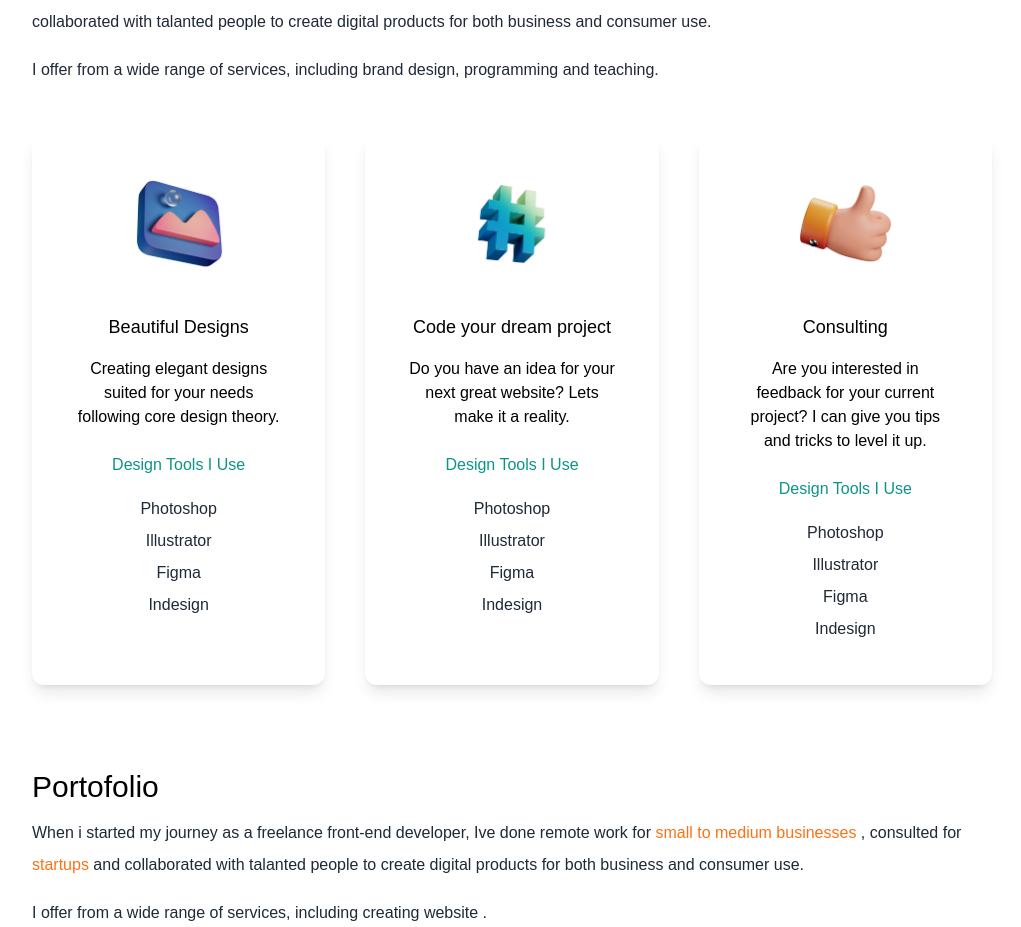
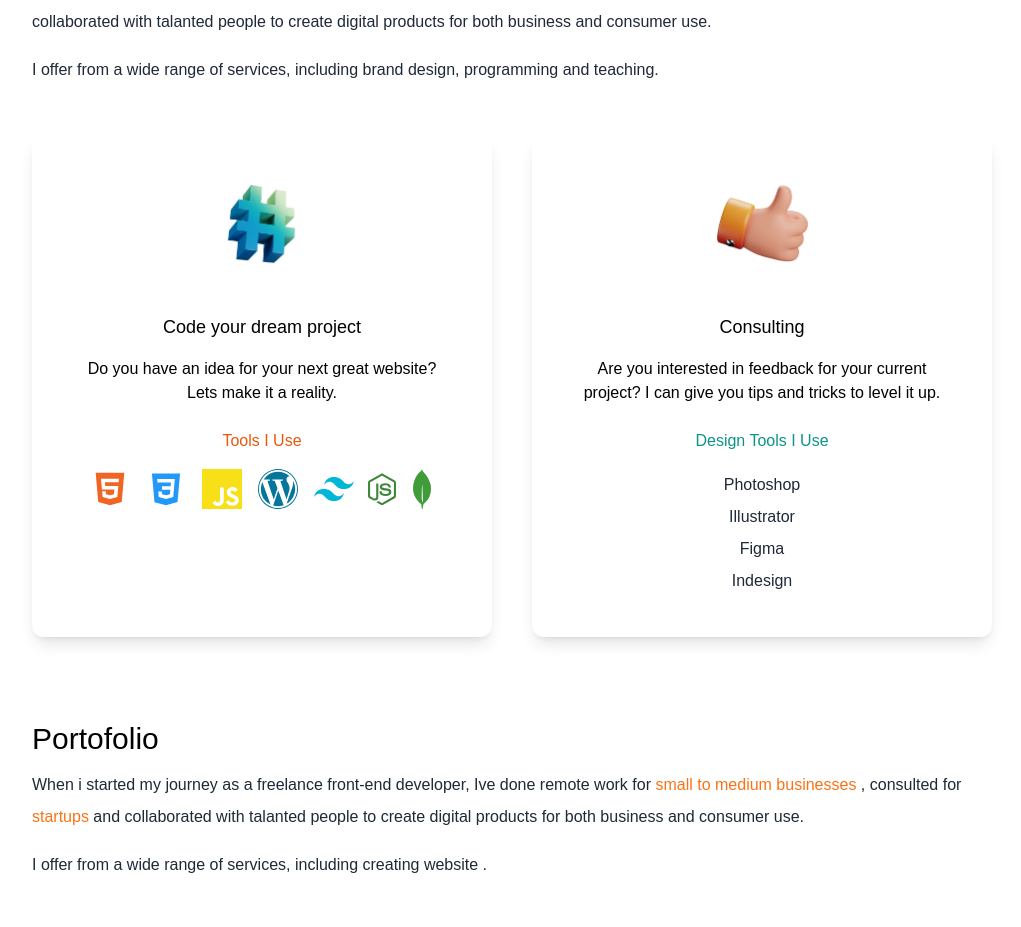
Before and after one commit to sora-dev/soraweb, a Next.js app: page / in a window 1280 px wide. Shown: the part 1042-1969 px from the top of the page, without its empty margins (128-1149 px from the left). Built offline with nearby package versions, Linux system fonts and the light colour scheme.

Commit message:
Added Services Offered

```diff
--- a/pages/index.js
+++ b/pages/index.js
@@ -1,11 +1,16 @@
 import Head from 'next/head'
-import { AiFillLinkedin, AiFillSkype } from 'react-icons/ai'
-import { SiUpwork } from 'react-icons/si'
+import { AiFillLinkedin, AiFillSkype, AiFillHtml5 } from 'react-icons/ai'
+import {
+  SiUpwork,
+  SiJavascript,
+  SiTailwindcss,
+  SiMongodb
+} from 'react-icons/si'
 import { RiWhatsappFill } from 'react-icons/ri'
-import { BsFillMoonStarsFill } from 'react-icons/bs'
+import { BsFillMoonStarsFill, BsWordpress } from 'react-icons/bs'
+import { DiCss3, DiNodejsSmall } from 'react-icons/di'
 import { useState } from 'react'
 import avatar from '../public/avatar.png'
-import avatar2 from '../public/avatar2.png'
 import code from '../public/code.png'
 import design from '../public/design.png'
 import consulting from '../public/consulting.png'
@@ -102,21 +107,6 @@ export default function Home () {
             </p>
           </div>
           <div className='lg:flex gap-10'>
-            <div className='text-center shadow-lg p-10 rounded-xl my-10  dark:bg-white flex-1'>
-              <Image src={design} width={100} height={100} alt='' />
-              <h3 className='text-lg font-medium pt-8 pb-2  '>
-                Beautiful Designs
-              </h3>
-              <p className='py-2'>
-                Creating elegant designs suited for your needs following core
-                design theory.
-              </p>
-              <h4 className='py-4 text-teal-600'>Design Tools I Use</h4>
-              <p className='text-gray-800 py-1'>Photoshop</p>
-              <p className='text-gray-800 py-1'>Illustrator</p>
-              <p className='text-gray-800 py-1'>Figma</p>
-              <p className='text-gray-800 py-1'>Indesign</p>
-            </div>
             <div className='text-center shadow-lg p-10 rounded-xl my-10 dark:bg-white flex-1'>
               <Image src={code} width={100} height={100} alt='' />
               <h3 className='text-lg font-medium pt-8 pb-2 '>
@@ -126,11 +116,16 @@ export default function Home () {
                 Do you have an idea for your next great website? Lets make it a
                 reality.
               </p>
-              <h4 className='py-4 text-teal-600'>Design Tools I Use</h4>
-              <p className='text-gray-800 py-1'>Photoshop</p>
-              <p className='text-gray-800 py-1'>Illustrator</p>
-              <p className='text-gray-800 py-1'>Figma</p>
-              <p className='text-gray-800 py-1'>Indesign</p>
+              <h4 className='py-4 text-orange-600'>Tools I Use</h4>
+              <div className='flex justify-center  items-center flex-wrap'>
+                <AiFillHtml5 className='h-10 w-10 fill-[#F16524] mx-2' />
+                <DiCss3 className='h-10 w-10 fill-[#2299F8] mx-2' />
+                <SiJavascript className='h-10 w-10 fill-[#F7E018]  mx-2' />
+                <BsWordpress className='h-10 w-10 fill-[#04769C]  mx-2' />
+                <SiTailwindcss className='h-10 w-10 fill-[#01B7D6]  mx-2' />
+                <DiNodejsSmall className='h-10 w-10 fill-[#3C873A]' />
+                <SiMongodb className='h-10 w-10 fill-[#409C39]' />
+              </div>
             </div>
             <div className='text-center shadow-lg p-10 rounded-xl my-10 dark:bg-white flex-1'>
               <Image src={consulting} width={100} height={100} alt='' />
```
